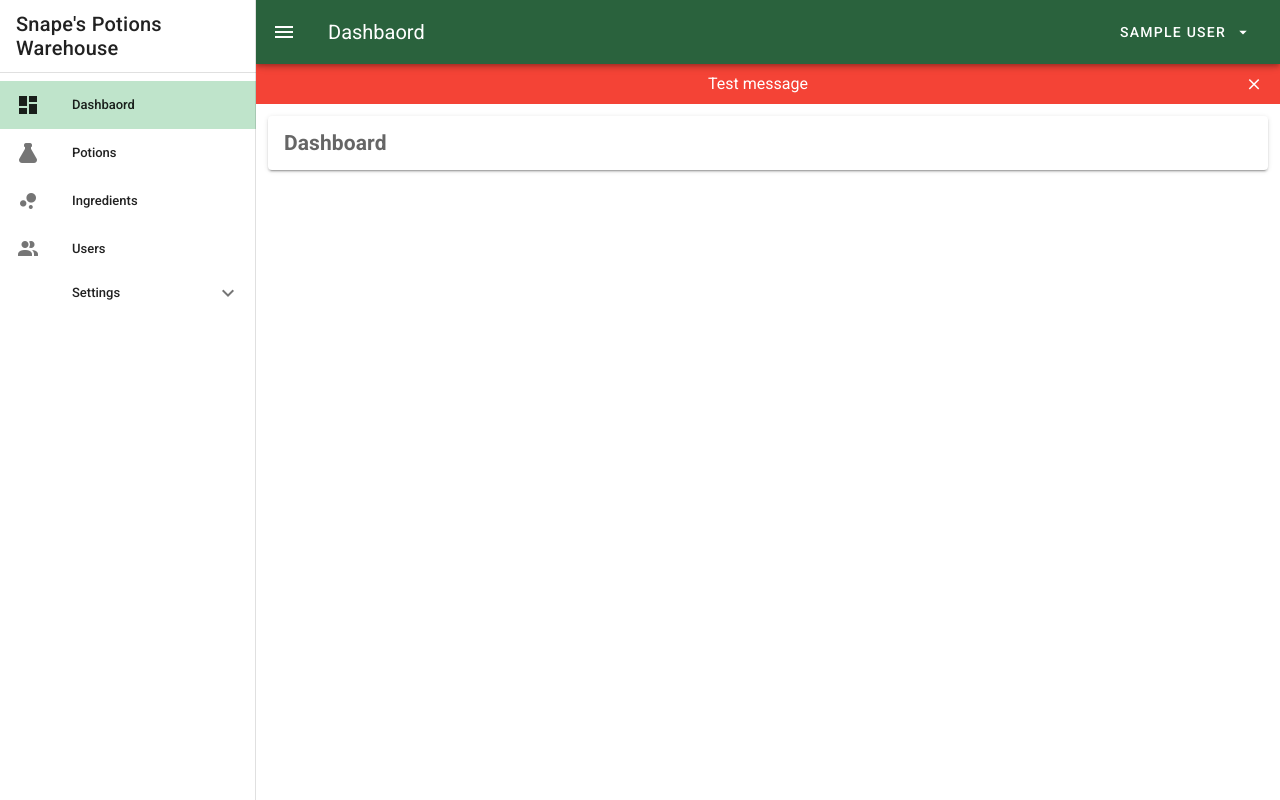
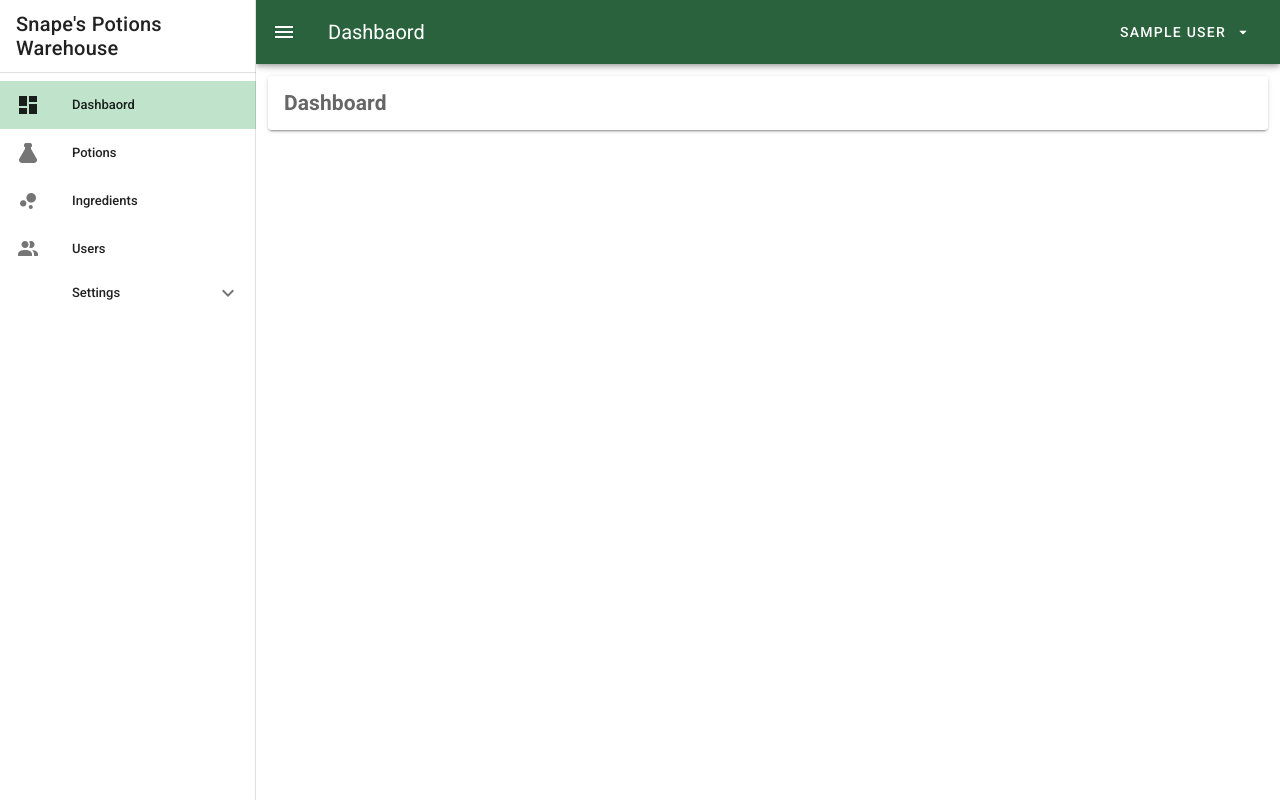
Before and after one commit to clzola/snapes-potions-warehouse-admin, a Vue app: page / in a window 1280 px wide. Built offline with nearby package versions, Linux system fonts and the light colour scheme; sample sign-in values are in the browser's storage.

Commit message:
Updates alert component

```diff
--- a/src/admin/Admin.vue
+++ b/src/admin/Admin.vue
@@ -51,16 +51,8 @@ export default {
   },
   computed: {
     ...mapState({
-      toolbarTitle: state => state.admin.toolbarTitle,
-      alert: state => state.admin.alert
-    }),
-    alertClasses() {
-      return {
-        'green': this.alert.status === 'success',
-        'red': this.alert.status === 'error',
-        'yellow': this.alert.status === 'warning'
-      }
-    }
+      toolbarTitle: state => state.admin.toolbarTitle
+    })
   },
   methods: {
     logout() {
--- a/src/shared/components/Alert.vue
+++ b/src/shared/components/Alert.vue
@@ -1,6 +1,6 @@
 <template>
   <transition name="fade">
-    <div v-if="alert.message" class="alert px-4 py-2 d-flex align-center justify-center" :class="alertClasses">
+    <div v-if="alert" class="alert px-4 py-2 d-flex align-center justify-center" :class="alertClasses">
       <div class="d-inline-block mx-auto" :class="{'white--text': alert.status !== 'warning' }">
         {{ alert.message }}
       </div>
--- a/src/store/modules/admin.js
+++ b/src/store/modules/admin.js
@@ -1,9 +1,6 @@
 const state = {
   toolbarTitle: '',
-  alert: {
-    status: 'error',
-    message: 'Test message'
-  }
+  alert: null
 }
 
 const mutations = {
@@ -17,10 +14,7 @@ const mutations = {
     }
   },
   dismissAlert(state) {
-    state.alert = {
-      status: 'none',
-      message: null
-    }
+    state.alert = null
   }
 }
 
```
